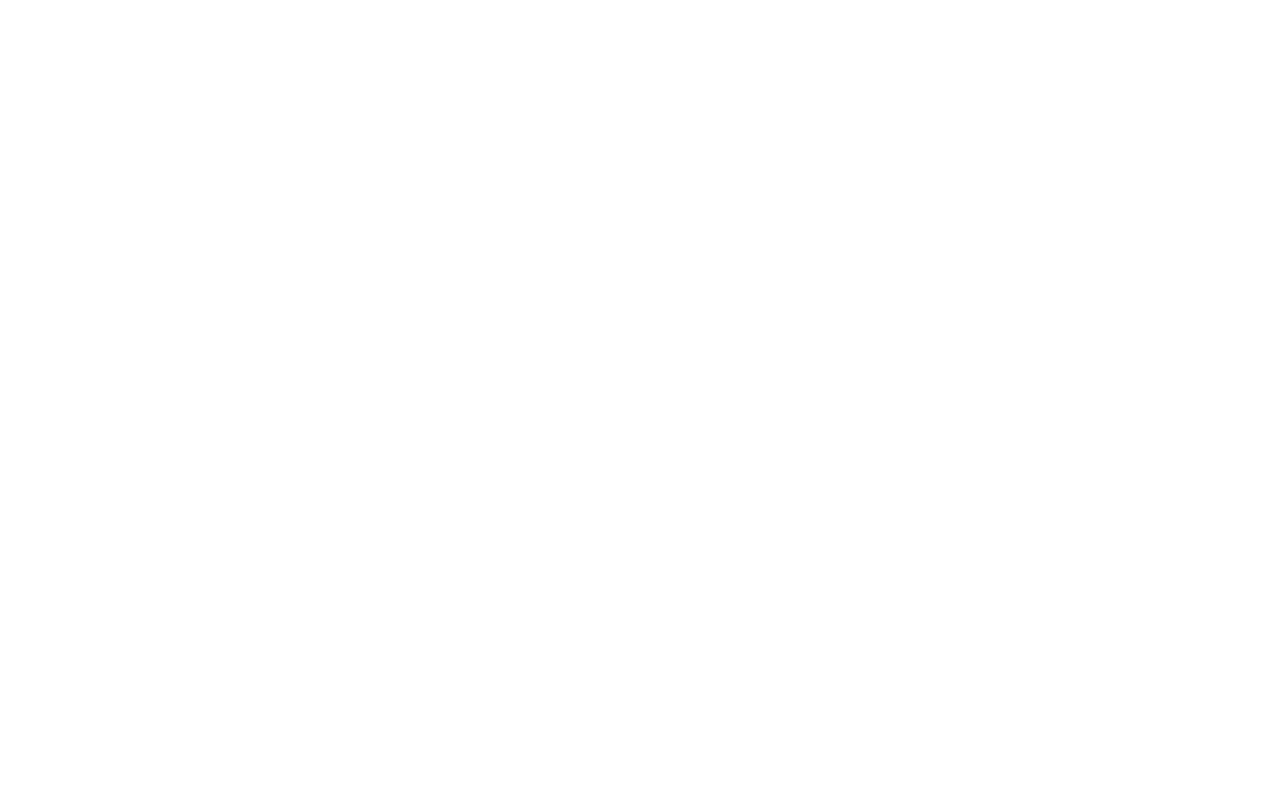
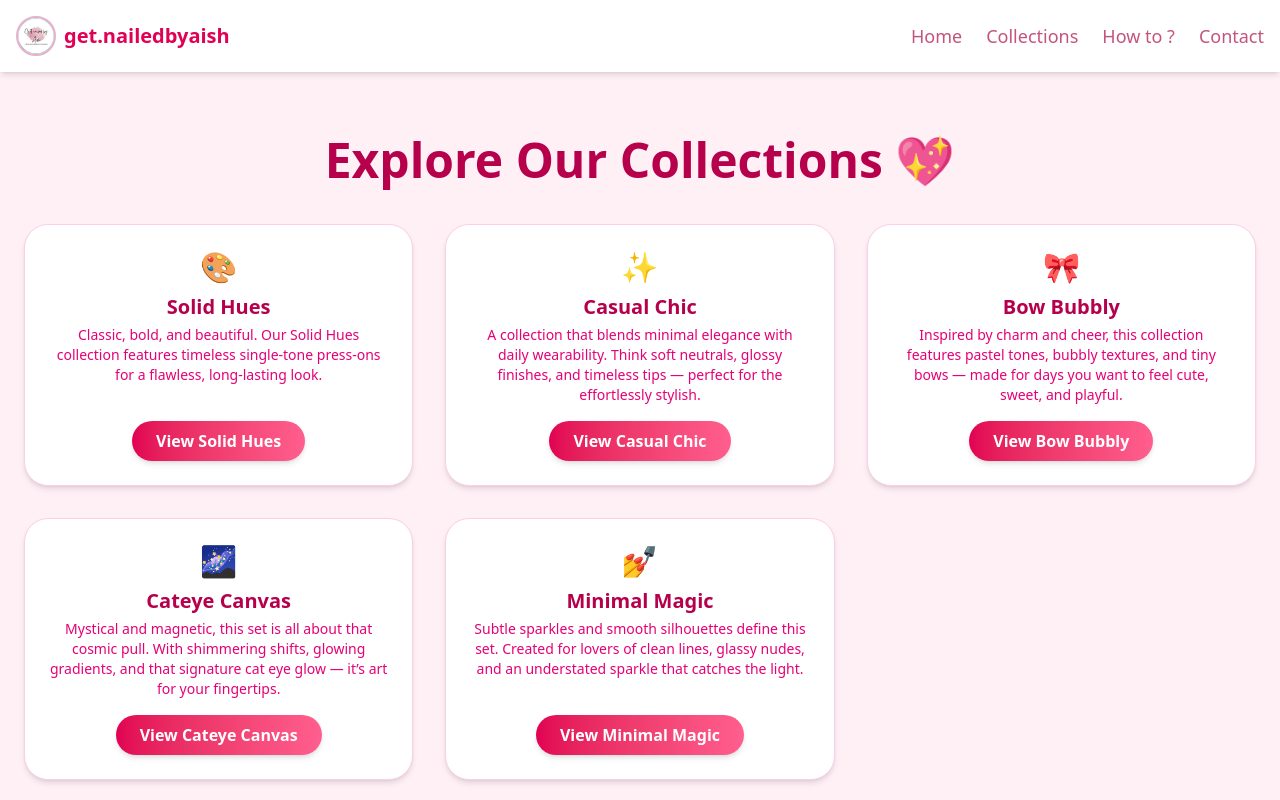
Before and after one commit to Jag2007/Getnailedbyaish.catalog, a React (Vite) app: page /collections in a window 1280 px wide. Before the commit this address had no page. Shown: the top 800 px of the page. Built offline with nearby package versions, Linux system fonts and the light colour scheme.

Commit message:
collections

```diff
--- a/src/App.jsx
+++ b/src/App.jsx
@@ -8,6 +8,7 @@
 import Category5 from "./pages/Category5";
 import CollectionDetail from "./components/CollectionDetail";
 import Howto from "./pages/Howto";
+import Collections from "./pages/Collections";
 
 export default function App() {
   return (
@@ -21,6 +22,7 @@
         <Route path="/category4" element={<Category4 />} />
         <Route path="/category5" element={<Category5 />} />
         <Route path="/howto" element={<Howto />} />
+        <Route path="/collections" element={<Collections />} />
         <Route
           path="/collections/:collectionName"
           element={<CollectionDetail />}
--- a/src/components/Navbar.jsx
+++ b/src/components/Navbar.jsx
@@ -49,7 +49,7 @@
         <li>
           <button
             className="hover:underline"
-            onClick={() => goToSection("categories")}
+            onClick={() => navigate("/collections")}
           >
             Collections
           </button>
@@ -95,10 +95,10 @@
             className="text-[#c3547d] text-lg"
             onClick={() => {
               setOpen(false);
-              goToSection("categories");
+              navigate("/collections");
             }}
           >
-            Categories
+            Collections
           </button>
           <button
             className="text-[#c3547d] text-lg"
--- /dev/null
+++ b/src/pages/Collections.jsx
@@ -0,0 +1,75 @@
+import { useNavigate } from "react-router-dom";
+import Navbar from "../components/Navbar";
+import Footer from "../components/Footer";
+
+const collections = [
+  {
+    name: "Solid Hues",
+    path: "/category1",
+    emoji: "🎨",
+    desc: "Classic, bold, and beautiful. Our Solid Hues collection features timeless single-tone press-ons for a flawless, long-lasting look.",
+  },
+  {
+    name: "Casual Chic",
+    path: "/category2",
+    emoji: "✨",
+    desc: "A collection that blends minimal elegance with daily wearability. Think soft neutrals, glossy finishes, and timeless tips — perfect for the effortlessly stylish.",
+  },
+  {
+    name: "Bow Bubbly",
+    path: "/category3",
+    emoji: "🎀",
+    desc: "Inspired by charm and cheer, this collection features pastel tones, bubbly textures, and tiny bows — made for days you want to feel cute, sweet, and playful.",
+  },
+  {
+    name: "Cateye Canvas",
+    path: "/category4",
+    emoji: "🌌",
+    desc: "Mystical and magnetic, this set is all about that cosmic pull. With shimmering shifts, glowing gradients, and that signature cat eye glow — it’s art for your fingertips.",
+  },
+  {
+    name: "Minimal Magic",
+    path: "/category5",
+    emoji: "💅",
+    desc: "Subtle sparkles and smooth silhouettes define this set. Created for lovers of clean lines, glassy nudes, and an understated sparkle that catches the light.",
+  },
+];
+
+export default function Collections() {
+  const navigate = useNavigate();
+
+  return (
+    <div className="bg-[#fff0f6] min-h-screen flex flex-col">
+      <Navbar />
+
+      <main className="flex-grow w-full max-w-7xl mx-auto py-16 px-6">
+        <h1 className="text-4xl md:text-5xl font-bold text-center text-[#b6004c] mb-10">
+          Explore Our Collections 💖
+        </h1>
+
+        <div className="grid grid-cols-1 sm:grid-cols-2 md:grid-cols-2 lg:grid-cols-3 gap-8">
+          {collections.map((item, i) => (
+            <div
+              key={i}
+              className="p-6 bg-white rounded-3xl border border-pink-200 shadow-md hover:shadow-xl hover:scale-105 transition-all text-center flex flex-col items-center"
+            >
+              <div className="text-3xl">{item.emoji}</div>
+              <h2 className="text-xl font-semibold text-[#b6004c] mt-2">
+                {item.name}
+              </h2>
+              <p className="text-sm text-pink-600 mt-1 mb-4">{item.desc}</p>
+              <button
+                onClick={() => navigate(item.path)}
+                className="bg-gradient-to-r from-[#e10053] to-[#ff5e8e] text-white px-6 py-2 rounded-full font-semibold shadow-md hover:brightness-110 transition-all text-sm md:text-base cursor-pointer mt-auto"
+              >
+                View {item.name}
+              </button>
+            </div>
+          ))}
+        </div>
+      </main>
+
+      <Footer />
+    </div>
+  );
+}
```
